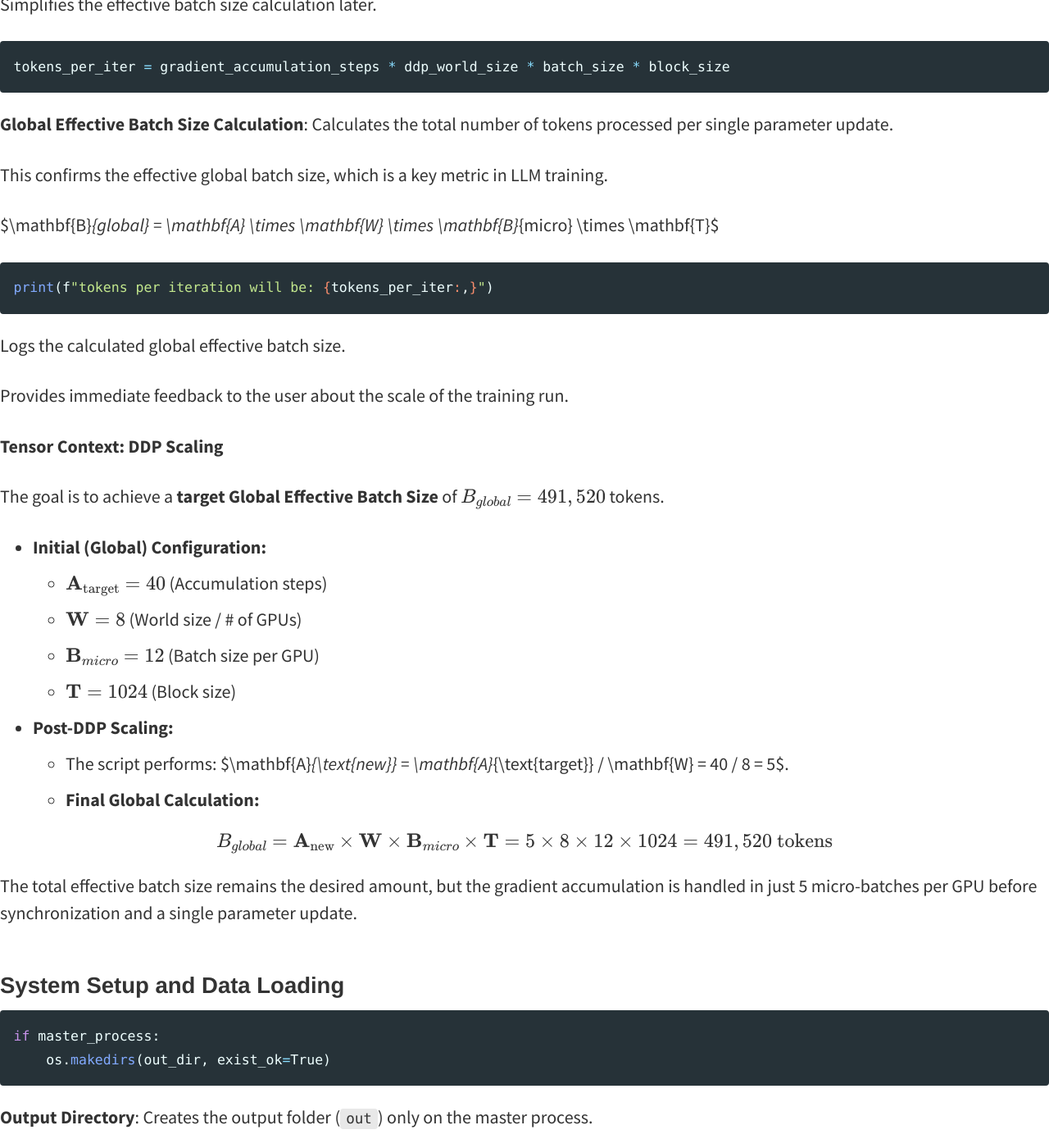
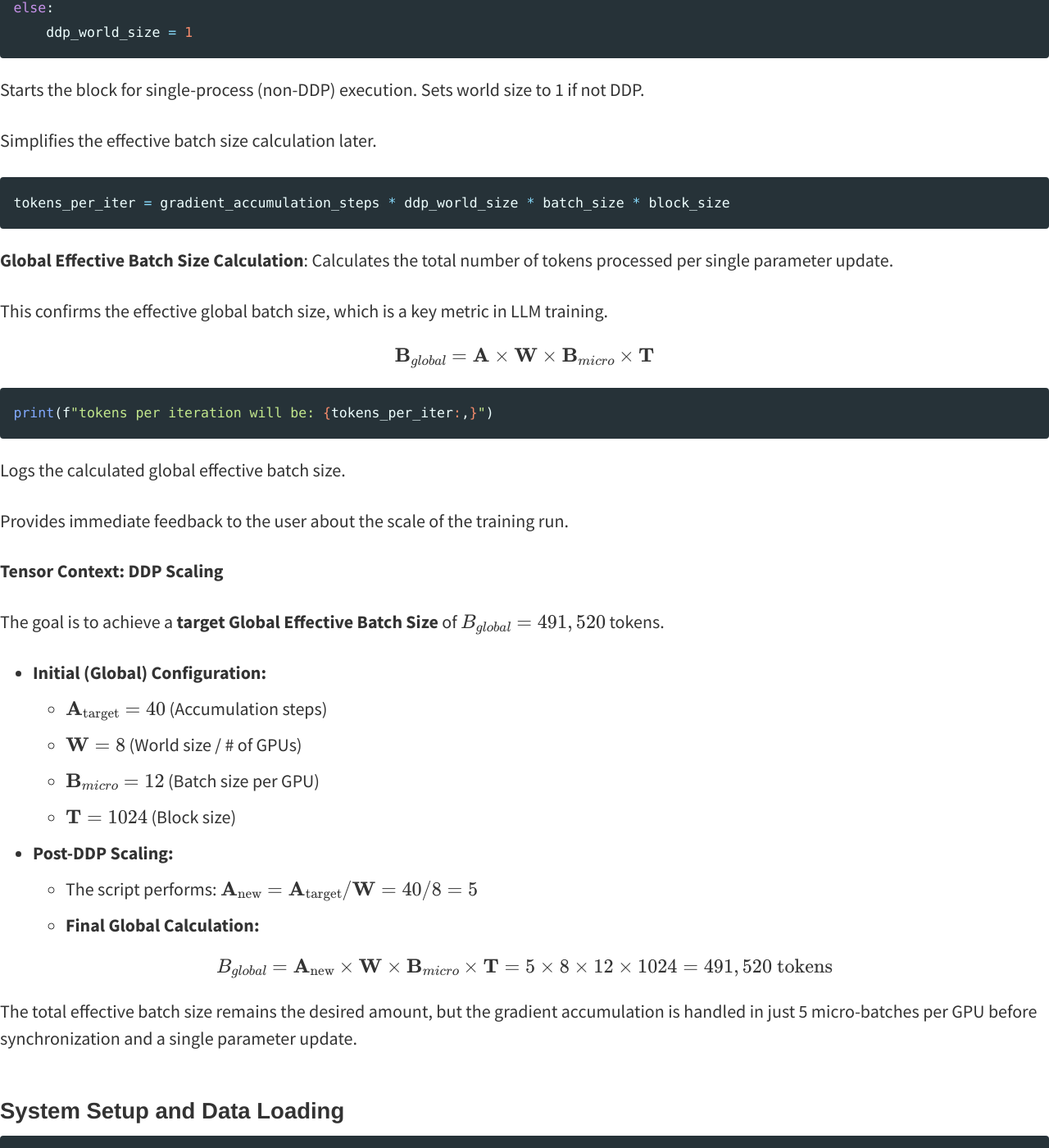
Before and after one commit to debanjanaiml/debanjanaiml.github.io, a Jekyll site: the page built from _posts/2025-11-04-deconstructing-nanogpt.md, in a window 1280 px wide and 1400 px high, scrolled down 34663 px. Shown: the whole window at 82% size. Built offline with Jekyll 4.4.1, drawn with Linux system fonts in a browser that asks for light colours; cached includes are drawn as plain includes; nearby versions of some CDN libraries; our own code applies the rules of GitHub Pages for plain Markdown files; formulas are drawn with MathJax 3; some of the changed text lies outside the part shown.

Commit message:
fix mathjax

````diff
--- a/_posts/2025-11-04-deconstructing-nanogpt.md
+++ b/_posts/2025-11-04-deconstructing-nanogpt.md
@@ -15,10 +15,16 @@ header:
   teaser: "/assets/images/blogs/static_embeddings.png"
 ---
 
+[![View GitHub Repo](https://img.shields.io/badge/GitHub-View_on_GitHub-blue?logo=GitHub)](https://github.com/karpathy/nanoGPT)
+[![Watch NanoGPT in Youtube](https://img.shields.io/badge/YouTube-red?style=for-the-badge&logo=youtube&logoColor=white)](https://youtu.be/kCc8FmEb1nY)
+
+
 # Introduction
 
 If you have applied for a Data Scientist or Machine Learning Engineer recently, you have probably been asked atleast once to explain the Transformer architecture. While Andrej Karpathy has done a great job breaking down the entire model from scratch, however, there are certain nuances to it, which is not so obvious for someone who is not familiar with the intricacies and *math-dance* involved in it.
 The primary goal of this article is to provide deep comprehension - to understand exactly what every line of code does, why it is necessary for the Transformer architecture, and how the tensor shapes evolve through the forward and backward passes. This detailed analysis will transform the seemingly complex structure of a modern Large Language Model (LLM) into a sequence of clear, manageable operations, providing a solid foundation for anyone looking to build, modify, or debug these powerful models. Without much-ado let's get started.
+
+NOTE: Before proceeding any further, if you have not yet watched the [NanoGPT video](https://youtu.be/kCc8FmEb1nY) by A[ndrej Karpathy](https://karpathy.ai/), please watch the video first, then come back to this article for the explanation.
 
 # 📂 Organisation: The NanoGPT Structure
 
@@ -907,9 +913,9 @@ transposed = [...] ...
 ```
 **Weight Alignment and Transposition**: Filters keys and handles the `Conv1D` vs. `Linear` mismatch.
 
-Official OpenAI weights use a PyTorch implementation of `Conv1D` which stores weights in $(\mathbf{C}_{\text{out}}, \mathbf{C}_{\text{in}})$.
-
-NanoGPT uses standard nn.Linear, which expects $(\mathbf{C}_{\text{in}}, \mathbf{C}_{\text{out}})$. These weights must be transposed (`.t()`) during transfer.
+Official OpenAI weights use a PyTorch implementation of `Conv1D` which stores weights in $(\mathbf{C}_{\text{out}}, \mathbf{C}_{\text{in}})$ .
+
+NanoGPT uses standard nn.Linear, which expects $(\mathbf{C}_{\text{in}}, \mathbf{C}_{\text{out}})$ . These weights must be transposed (`.t()`) during transfer.
 
 ```python
 def configure_optimizers(...)
@@ -1089,7 +1095,7 @@ gradient_accumulation_steps //= ddp_world_size
 
 The Global Effective Batch Size is now distributed: each GPU handles $1/\mathbf{W}$ of the total gradient accumulation work. This maintains the desired global batch size ($B_{global}$).
 
-$\mathbf{A}_{\text{new}} = \mathbf{A}_{\text{target}} / \mathbf{W}$
+$$\mathbf{A}_{\text{new}} = \mathbf{A}_{\text{target}} / \mathbf{W}$$
 
 
 ```python
@@ -1108,7 +1114,7 @@ tokens_per_iter = gradient_accumulation_steps * ddp_world_size * batch_size * bl
 
 This confirms the effective global batch size, which is a key metric in LLM training.
 
-$\mathbf{B}_{global} = \mathbf{A} \times \mathbf{W} \times \mathbf{B}_{micro} \times \mathbf{T}$
+$$\mathbf{B}_{global} = \mathbf{A} \times \mathbf{W} \times \mathbf{B}_{micro} \times \mathbf{T}$$
 
 ```python
 print(f"tokens per iteration will be: {tokens_per_iter:,}")
@@ -1128,7 +1134,8 @@ The goal is to achieve a **target Global Effective Batch Size** of $B_{global} =
   * $\mathbf{B}_{micro} = 12$ (Batch size per GPU)
   * $\mathbf{T} = 1024$ (Block size)
 * **Post-DDP Scaling:**
-  * The script performs: $\mathbf{A}_{\text{new}} = \mathbf{A}_{\text{target}} / \mathbf{W} = 40 / 8 = 5$.
+  * The script performs:
+  $$\mathbf{A}_{\text{new}} = \mathbf{A}_{\text{target}} / \mathbf{W} = 40 / 8 = 5$$
   * **Final Global Calculation:**
 
 $$B_{global} = \mathbf{A}_{\text{new}} \times \mathbf{W} \times \mathbf{B}_{micro} \times \mathbf{T} = 5 \times 8 \times 12 \times 1024 = 491,520 \text{ tokens}$$
````
